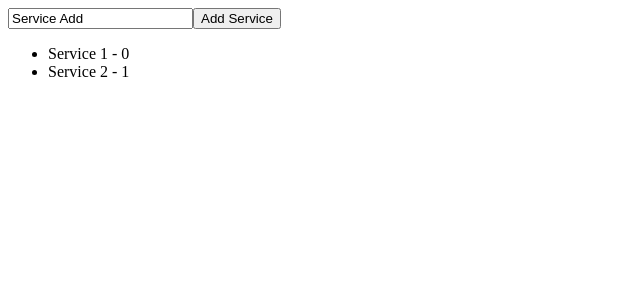
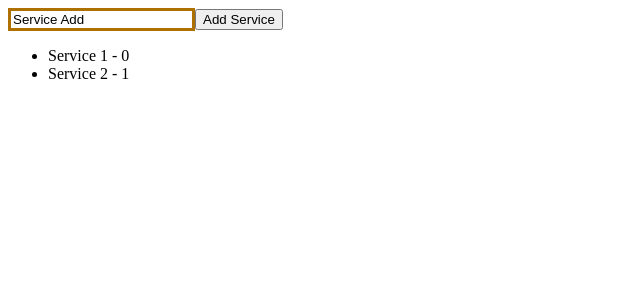
Before and after one commit to YLLQQ/my_react, a React (Create React App) app in the folder demo01/: page / in a window 1280 px wide. Shown: the top 300 px of the page, without its empty margins (0-640 px from the left). Built offline with nearby package versions, Linux system fonts and the light colour scheme.

Commit message:
引入css

```diff
--- a/demo01/src/component_1.js
+++ b/demo01/src/component_1.js
@@ -1,4 +1,5 @@
 import React, { Component } from 'react';
+import './style.css';
 
 /**
  * 组件外层包裹原则
@@ -22,7 +23,7 @@ class Component01 extends Component {
             <div>
                 <div>
                     {/*增加注释 */}
-                    <input value={this.state.inputValue} onChange={this.inputChange.bind(this)/**事件绑定this */} />
+                    <input className="inputBorder" value={this.state.inputValue} onChange={this.inputChange.bind(this)/**事件绑定this */} />
                     <button onClick={this.addService.bind(this)}> Add Service </button>
                 </div>
                 <ul>
--- /dev/null
+++ b/demo01/src/style.css
@@ -0,0 +1,3 @@
+.inputBorder {
+    border: 3px solid #ae7000;
+}
```
